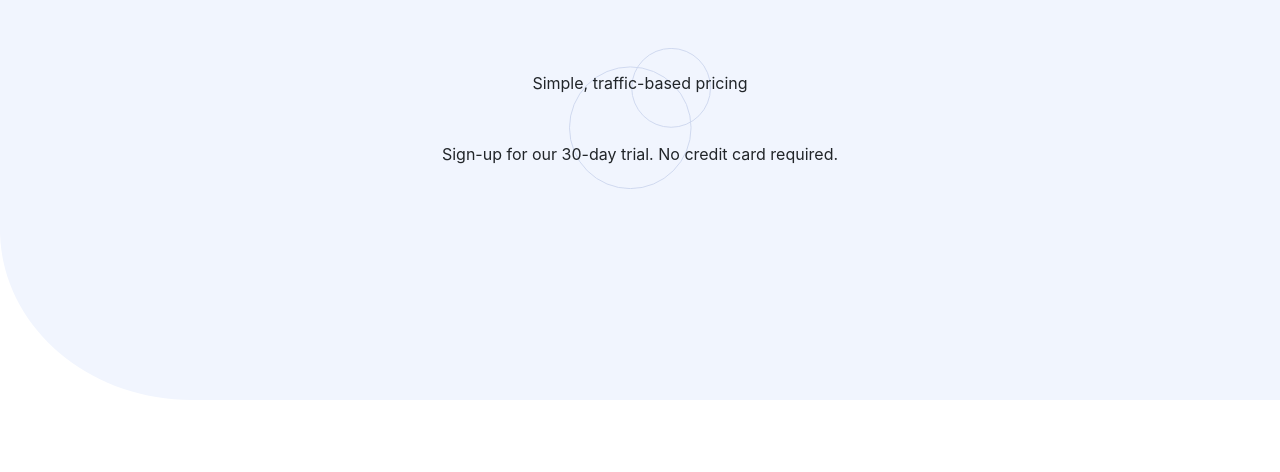
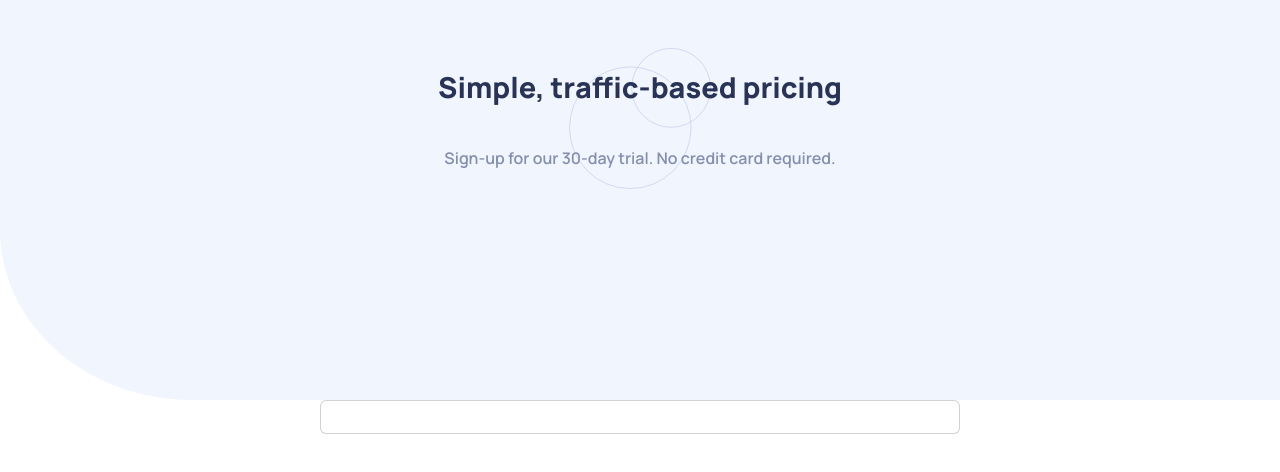
Before and after one commit to jazdmiller/interactive-pricing-component, a React (Create React App) app: page / in a window 1280 px wide. Shown: the top 472 px of the page. Built offline with nearby package versions, Linux system fonts and the light colour scheme.

Commit message:
style header text

```diff
--- a/src/App.css
+++ b/src/App.css
@@ -1,3 +1,10 @@
+@font-face {
+  font-family: 'Manrope';
+  src: url('./design/manrope/Manrope-VariableFont_wght.ttf');
+}
+
+
+
 *, *::before, *::after {
   margin: 0;
   padding: 0;
@@ -32,4 +39,27 @@ html, body{
     background-position: center;
     background-size: contain;
     position: relative;
+  font-family: 'Manrope', sans-serif;
+  color: #848EAD;
+  font-weight: 600;
+
 }
+
+.bold-header{
+  font-weight: 800;
+  color:#293356;
+}
+
+/* ****** MEDIA QUERIES ******** */
+
+@media screen and (min-width: 375px){
+  .bold-header{
+    font-size: 1.3em
+  }
+}
+
+@media screen and (min-width: 768px){
+  .bold-header{
+    font-size: 1.8em;
+  }
+}
--- a/src/components/Home.js
+++ b/src/components/Home.js
@@ -6,13 +6,18 @@ function Home() {
   return (
     <div>
         <div className='bg-img text-center pt-5'>
-            <div className=' bg-pattern bold-header-text row align-items-center '>
-                <div>
+            <div className=' bg-pattern row align-items-center '>
+                <div className='bold-header'>
                 Simple, traffic-based pricing
                 </div>
                 <div>
-                Sign-up for our 30-day trial. No credit card required.
+                Sign-up for our 30-day trial.<br className='d-lg-none' /> No credit card required.
                 </div>
+            </div>
+        </div>
+        <div className='card w-50 mx-auto'>
+            <div className='card-body'>
+
             </div>
         </div>
     </div>
```
Also changed, not shown: src/design/manrope/Manrope-VariableFont_wght.ttf (added), src/design/manrope/OFL.txt (added), src/design/manrope/README.txt (added), src/design/manrope/static/Manrope-Regular.ttf (added).
